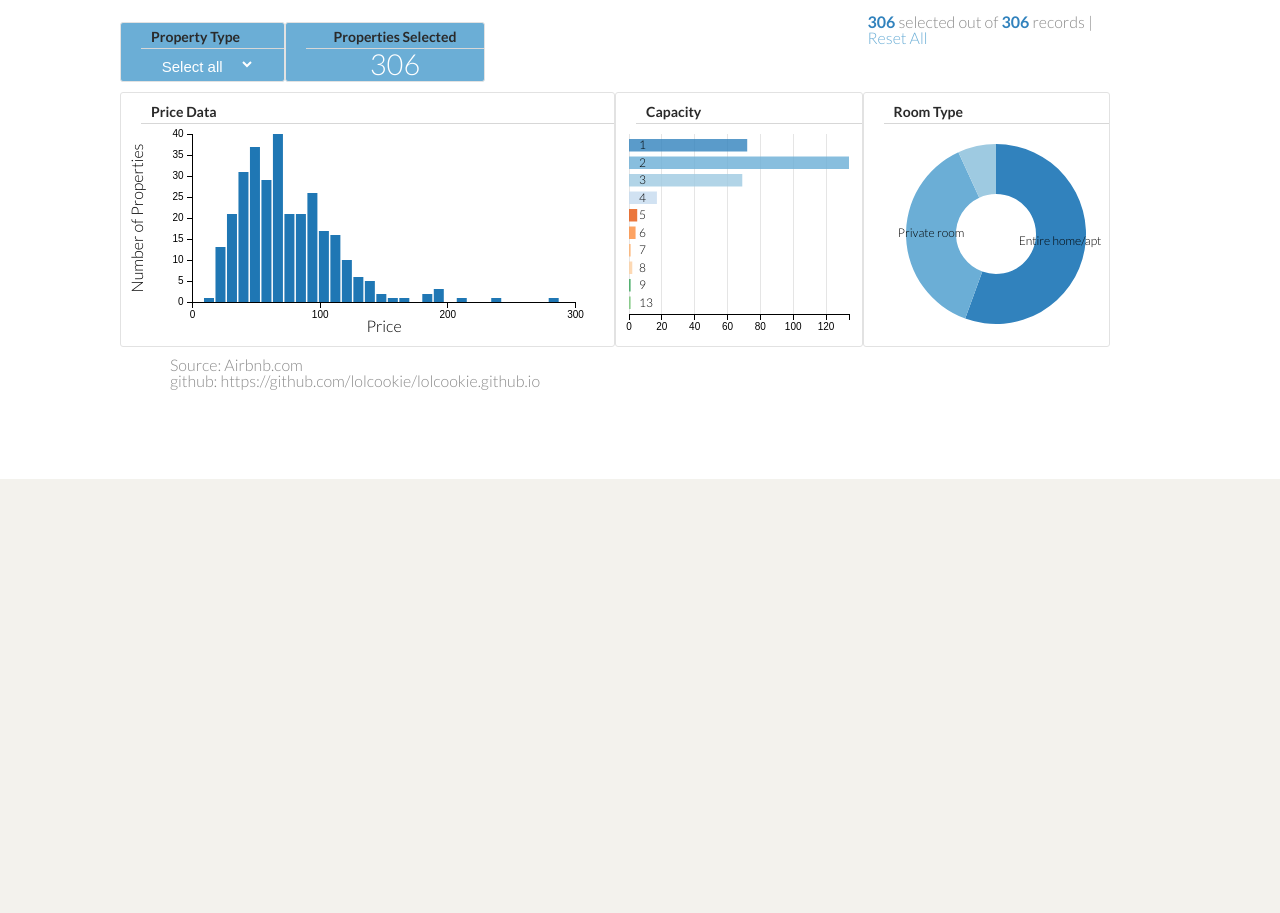
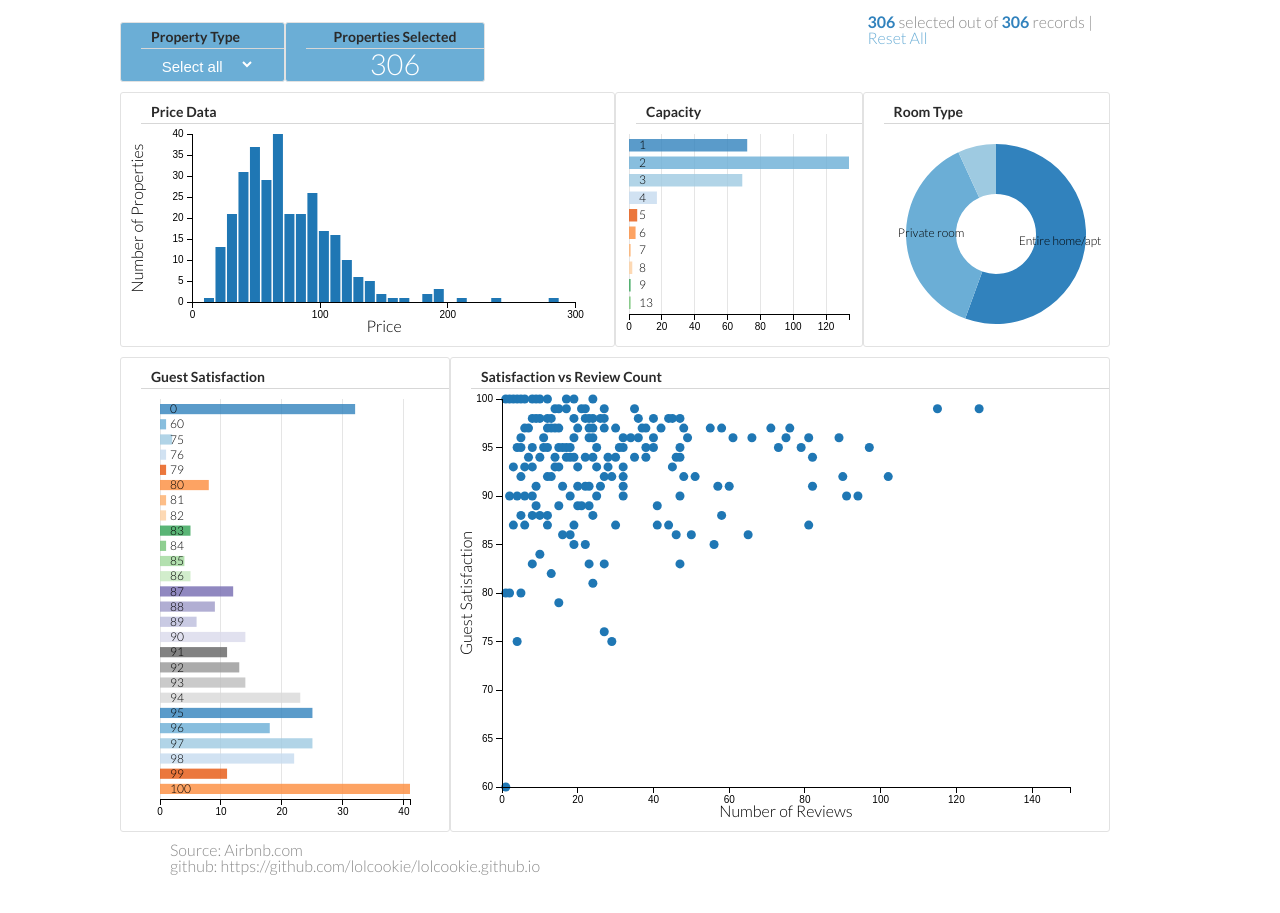
Before and after one commit to Dylanb-dev/lolcookie.github.io, a plain HTML site: page index.html in a window 1280 px wide. Shown: the part 67-980 px from the top of the page. Before the commit the page ends 800 px from the top, so only its background shows below. Drawn offline with nearby package versions, Linux system fonts and the light colour scheme.

Commit message:
couple extra charts

```diff
--- a/index.html
+++ b/index.html
@@ -76,20 +76,20 @@
 						</div>
 					</div>
 
-					<!-- <div class="row">
+					<div class="row">
 						<div class="4u chart-wrapper"  id="grade-chart">
-							<div class="chart-title">  <strong> Donation Count by Grade </strong> </div>
+							<div class="chart-title">  <strong> Guest Satisfaction </strong> </div>
 						</div>
-						<div class="4u chart-wrapper" id="poverty-chart">
-							<div class="chart-title">  <strong> Donation Count by Poverty Level</strong></div>
+						<div class="8u chart-wrapper" id="poverty-chart">
+							<div class="chart-title">  <strong> Satisfaction vs Review Count</strong></div>
 
 						</div>
 
-												<div class="4u chart-wrapper"  id="state-donations">
+												<!-- <div class="4u chart-wrapper"  id="state-donations">
 							<div class="chart-title">  <strong> Donation Amount by State ($) </strong> </div>
-						</div>
+						</div> -->
 
-					</div> -->
+					</div>
 					Source: Airbnb.com
 					<div/>
 					github: https://github.com/lolcookie/lolcookie.github.io
--- a/js/Dashboard.js
+++ b/js/Dashboard.js
@@ -7,6 +7,7 @@ function makeGraphs(error, apiData) {
 	var dataSet = apiData;
 	dataSet.forEach(function(d) {
 		d.nightly_price = Number(d.nightly_price.replace(/[^0-9\.]+/g,""));
+    if(d.satisfaction_guest == null) { d.satisfaction_guest = 0 };
 	});
 
 	//Create a Crossfilter instance
@@ -21,7 +22,7 @@ function makeGraphs(error, apiData) {
 	var responseTime = ndx.dimension(function(d) { return d.responseTime; });
 	var personCapacity = ndx.dimension(function(d) { return d.person_capacity; });
 	var ratingCleanliness  = ndx.dimension(function(d) { return d.rating_cleanliness; });
-
+  var runDimension = ndx.dimension(function(d) {return [+d.rev_count, +d.satisfaction_guest]; });
 
 	//Calculate metrics
 	var propertiesByType = roomType.group();
@@ -29,6 +30,7 @@ function makeGraphs(error, apiData) {
 	var propertiesByRatings = ratingCheckin.group();
 	var propertiesByGuests = satisfactionGuest.group();
 	var propertiesByCapacity = personCapacity.group();
+  var speedSumGroup = runDimension.group().reduceSum(function(d) { return d.rev_count; });
 
 	var all = ndx.groupAll();
 
@@ -61,13 +63,13 @@ function makeGraphs(error, apiData) {
 // console.log(maxDate);
 
     //Charts
-  var totalproperties = dc.numberDisplay("#total-properties");
+  var totalnum = dc.numberDisplay("#total-properties");
   // var netDonations = dc.numberDisplay("#net-donations");
-  var dateChart = dc.barChart("#date-chart");
-  // var gradeLevelChart = dc.rowChart("#grade-chart");
-	var resourceTypeChart = dc.rowChart("#resource-chart");
-	var fundingStatusChart = dc.pieChart("#funding-chart");
-	// var povertyLevelChart = dc.rowChart("#poverty-chart");
+  var barChart = dc.barChart("#date-chart");
+  var rowChartA = dc.rowChart("#grade-chart");
+	var rowChartB = dc.rowChart("#resource-chart");
+	var pieChart = dc.pieChart("#funding-chart");
+	var scatterPlot = dc.scatterPlot("#poverty-chart");
 	// var stateDonations = dc.barChart("#state-donations");
 
 
@@ -80,13 +82,13 @@ function makeGraphs(error, apiData) {
         .group(all);
 
 
-	totalproperties
+	totalnum
 		.formatNumber(d3.format("d"))
 		.valueAccessor(function(d){return d; })
 		.group(all);
 
 
-	dateChart
+	barChart
     .xUnits(function(){return n_bins;})
 		// .width(600)
 		.height(220)
@@ -103,31 +105,36 @@ function makeGraphs(error, apiData) {
     .xAxis().ticks(4);
 		// .yAxis().ticks(6);
 
-	resourceTypeChart
+	rowChartB
         .width(300)
         .height(220)
         .dimension(personCapacity)
         .group(propertiesByCapacity)
         .elasticX(true)
         // .xAxis().ticks(5)
-	// povertyLevelChart
-	// 	//.width(300)
-	// 	.height(220)
-  //       .dimension(povertyLevel)
-  //       .group(propertiesByPovertyLevel)
-  //       .xAxis().ticks(4);
-  //
-	// gradeLevelChart
-	// 	//.width(300)
-	// 	.height(220)
-  //       .dimension(gradeLevel)
-  //       .group(propertiesByGrade)
-  //       .xAxis().ticks(4);
+	scatterPlot
+		//.width(300)
+    .height(440)
+    .x(d3.scale.linear().domain([0,150]))
+    .y(d3.scale.linear().domain([60,100]))
+    .symbolSize(8)
+    .clipPadding(10)
+    .yAxisLabel("Guest Satisfaction")
+    .xAxisLabel("Number of Reviews")
+    .dimension(runDimension)
+    .group(speedSumGroup);
+
+	rowChartA
+		//.width(300)
+		.height(440)
+        .dimension(satisfactionGuest)
+        .group(propertiesByGuests)
+        .xAxis().ticks(4);
   //
   //
 
 
-      fundingStatusChart
+      pieChart
         .height(220)
         //.width(350)
         .radius(90)
```
